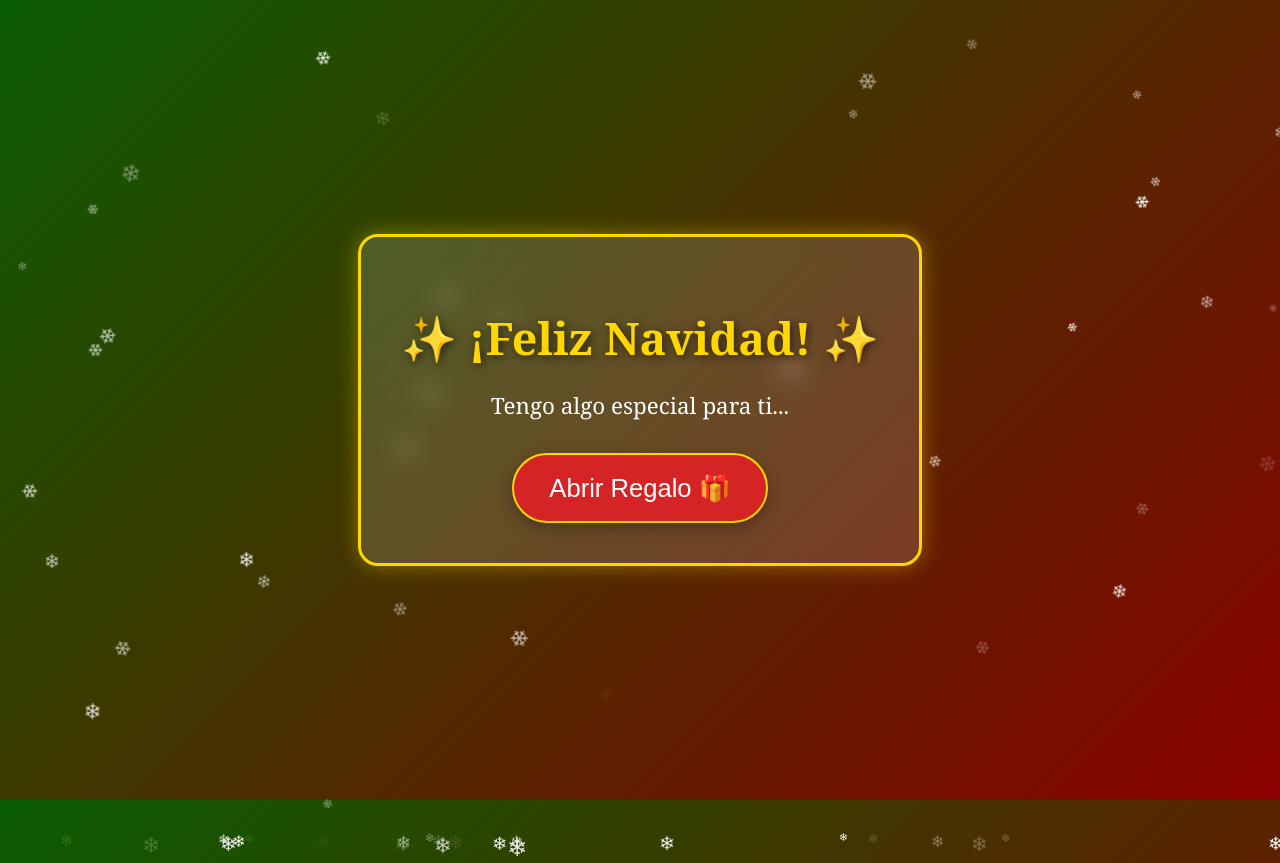
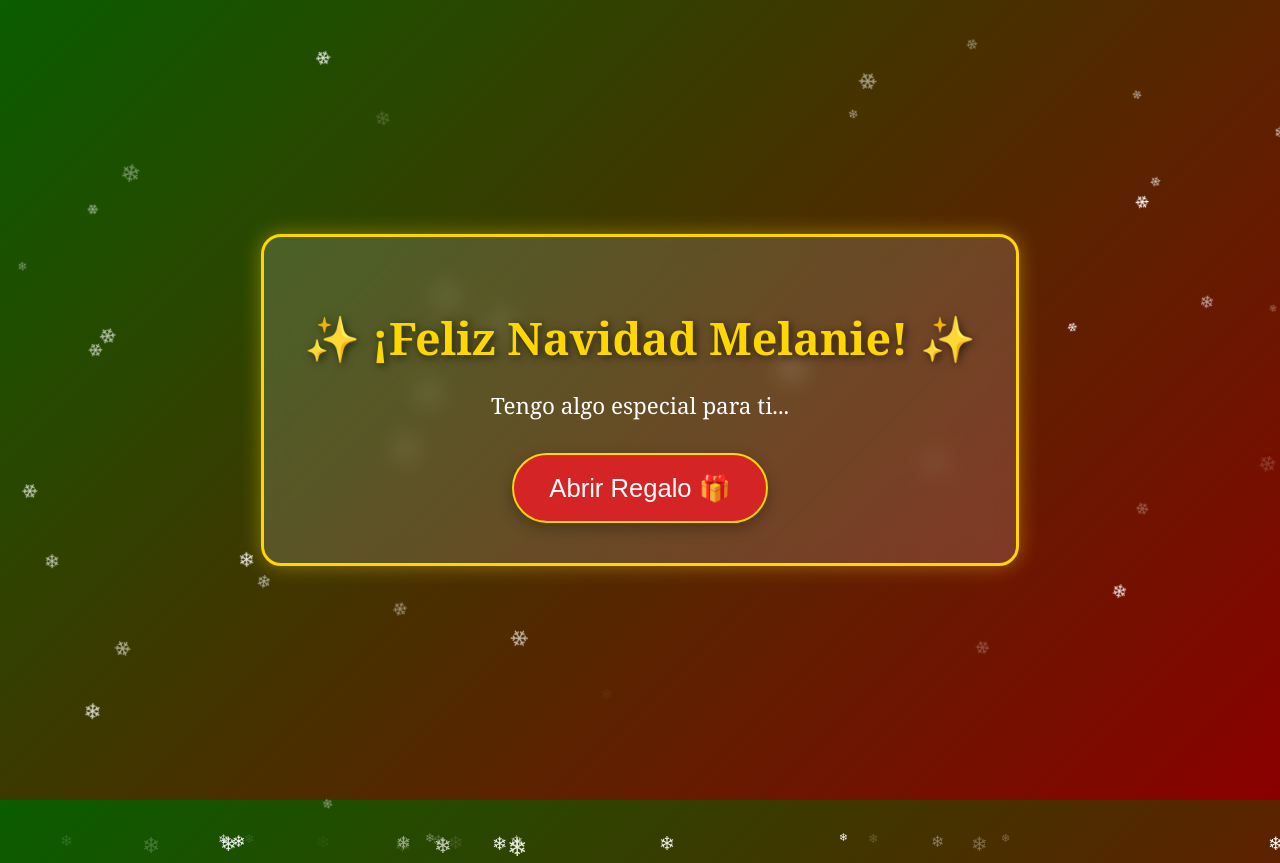
Before and after one commit to CarlosMCI/Tajeta-Navidad, a plain HTML site: page index.html in a window 1280 px wide. Drawn offline with Linux system fonts and the light colour scheme.

Commit message:
Fix HTML encoding issues and update greeting

```diff
--- a/index.html
+++ b/index.html
@@ -103,7 +103,7 @@
 </audio>
 
     <div class="container">
-        <h1>✨ ¡Feliz Navidad! ✨</h1>
+        <h1>✨ ¡Feliz Navidad Melanie! ✨</h1>
         <p id="instruccion" style="font-size: 1.4rem;">Tengo algo especial para ti...</p>
 
         <img src="Mela.jpg" id="foto" class="foto-amiga" alt="Foto de mi amiga">
@@ -149,4 +149,5 @@
         setInterval(crearNieve, 80);
     </script>
 </body>
+
 </html>
```
